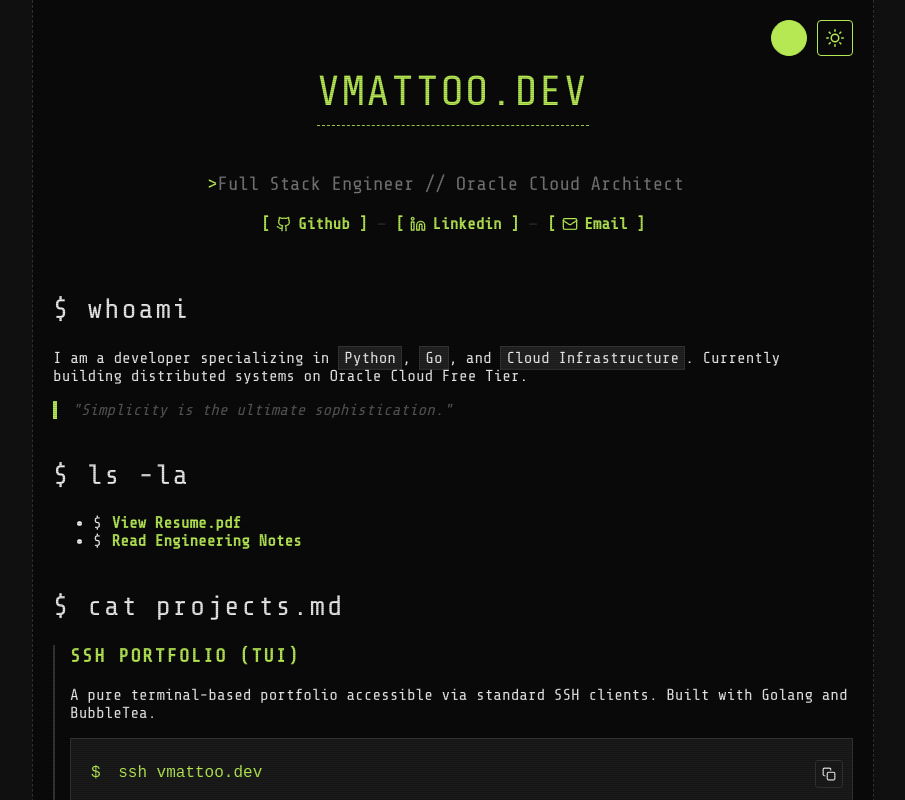
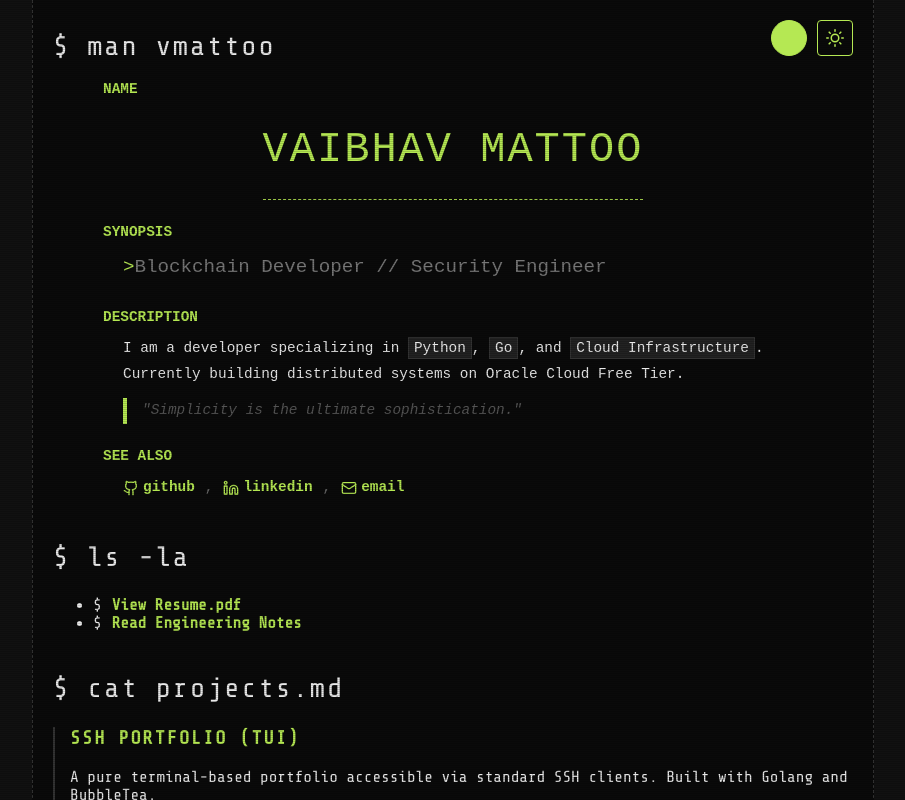
Before and after one commit to vaibhav-mattoo/website, a React (Vite) app in the folder frontend/: page / in a window 1280 px wide. Shown: the top 800 px of the page, without its empty margins (187-1092 px from the left). Built offline with nearby package versions, Linux system fonts and the light colour scheme.

Commit message:
frontend: swapped out whoami for man style front page

```diff
--- a/frontend/src/App.jsx
+++ b/frontend/src/App.jsx
@@ -32,75 +32,89 @@ function Home({ theme, accentColor, colorOptions }) {
     setTimeout(() => setServerStatus("Connected: 163.192.101.22 (Oracle Cloud)"), 2000)
   }, [])
 
+  // Icon components
+  const GithubIcon = () => (
+    <svg width="16" height="16" viewBox="0 0 24 24" fill="none" stroke="currentColor" strokeWidth="2" strokeLinecap="round" strokeLinejoin="round" style={{ display: 'inline-block', verticalAlign: 'middle', flexShrink: 0 }}>
+      <path d="M15 22v-4a4.8 4.8 0 0 0-1-3.5c3 0 6-2 6-5.5.08-1.25-.27-2.48-1-3.5.28-1.15.28-2.35 0-3.5 0 0-1 0-3 1.5-2.64-.5-5.36-.5-8 0C6 2 5 2 5 2c-.3 1.15-.3 2.35 0 3.5A5.403 5.403 0 0 0 4 9c0 3.5 3 5.5 6 5.5-.39.49-.68 1.05-.85 1.65-.17.6-.22 1.23-.15 1.85v4"></path>
+      <path d="M9 18c-4.51 2-5-2-7-2"></path>
+    </svg>
+  );
+
+  const LinkedinIcon = () => (
+    <svg width="16" height="16" viewBox="0 0 24 24" fill="none" stroke="currentColor" strokeWidth="2" strokeLinecap="round" strokeLinejoin="round" style={{ display: 'inline-block', verticalAlign: 'middle', flexShrink: 0 }}>
+      <path d="M16 8a6 6 0 0 1 6 6v7h-4v-7a2 2 0 0 0-2-2 2 2 0 0 0-2 2v7h-4v-7a6 6 0 0 1 6-6Z"></path>
+      <rect x="2" y="9" width="4" height="12"></rect>
+      <circle cx="4" cy="4" r="2"></circle>
+    </svg>
+  );
+
+  const EmailIcon = () => (
+    <svg width="16" height="16" viewBox="0 0 24 24" fill="none" stroke="currentColor" strokeWidth="2" strokeLinecap="round" strokeLinejoin="round" style={{ display: 'inline-block', verticalAlign: 'middle', flexShrink: 0 }}>
+      <rect x="2" y="4" width="20" height="16" rx="2"></rect>
+      <path d="m22 7-8.97 5.7a1.94 1.94 0 0 1-2.06 0L2 7"></path>
+    </svg>
+  );
+
   return (
     <>
-      <header style={{ marginBottom: '60px', textAlign: 'center' }}>
-        <h1 className="glitch" data-text="vmattoo.dev">vmattoo.dev</h1>
+      <main>
+        <section style={{ marginTop: '-50px' }}>
+          <h2 style={{ textTransform: 'none', marginBottom: '15px' }}>$ man vmattoo</h2>
 
-        <p style={{ color: '#777', fontSize: '1.2rem' }}>
-          <span style={{color: currentColor}}>&gt;</span>
-          <Typewriter text="Full Stack Engineer // Oracle Cloud Architect" delay={30} />
-          <span className="cursor"></span>
-        </p>
+          <div style={{
+            fontFamily: 'monospace',
+            fontSize: '0.9rem',
+            lineHeight: '1.8',
+            marginBottom: '30px',
+            maxWidth: '700px',
+            margin: '0 auto 30px auto'
+          }}>
+            <div style={{ marginBottom: '20px' }}>
+              <strong style={{ color: currentColor }}>NAME</strong>
+              <div style={{ textAlign: 'center', marginTop: '10px' }}>
+                <h1 className="glitch" data-text="Vaibhav Mattoo" style={{ margin: 0, fontSize: '42px', display: 'inline-block', whiteSpace: 'nowrap' }}>Vaibhav Mattoo</h1>
+              </div>
+            </div>
 
-        <div style={{
-          marginTop: '20px',
-          display: 'flex',
-          flexWrap: 'wrap',
-          alignItems: 'center',
-          gap: '10px',
-          justifyContent: 'center'
-        }}>
-          <a href="https://github.com/vaibhav-mattoo" style={{ display: 'inline-flex', alignItems: 'center' }}>
-            <span style={{
-              display: 'inline-flex',
-              alignItems: 'center',
-              gap: '6px',
-              whiteSpace: 'nowrap'
-            }}>[ <svg width="16" height="16" viewBox="0 0 24 24" fill="none" stroke="currentColor" strokeWidth="2" strokeLinecap="round" strokeLinejoin="round" style={{ display: 'inline-block', verticalAlign: 'middle', flexShrink: 0 }}>
-              <path d="M15 22v-4a4.8 4.8 0 0 0-1-3.5c3 0 6-2 6-5.5.08-1.25-.27-2.48-1-3.5.28-1.15.28-2.35 0-3.5 0 0-1 0-3 1.5-2.64-.5-5.36-.5-8 0C6 2 5 2 5 2c-.3 1.15-.3 2.35 0 3.5A5.403 5.403 0 0 0 4 9c0 3.5 3 5.5 6 5.5-.39.49-.68 1.05-.85 1.65-.17.6-.22 1.23-.15 1.85v4"></path>
-              <path d="M9 18c-4.51 2-5-2-7-2"></path>
-            </svg> Github ]</span>
-          </a>
-          <span style={{ color: '#333' }}>—</span>
-          <a href="https://www.linkedin.com/in/vaibhav-mattoo-58068b327/" style={{ display: 'inline-flex', alignItems: 'center' }}>
-            <span style={{
-              display: 'inline-flex',
-              alignItems: 'center',
-              gap: '6px',
-              whiteSpace: 'nowrap'
-            }}>[ <svg width="16" height="16" viewBox="0 0 24 24" fill="none" stroke="currentColor" strokeWidth="2" strokeLinecap="round" strokeLinejoin="round" style={{ display: 'inline-block', verticalAlign: 'middle', flexShrink: 0 }}>
-              <path d="M16 8a6 6 0 0 1 6 6v7h-4v-7a2 2 0 0 0-2-2 2 2 0 0 0-2 2v7h-4v-7a6 6 0 0 1 6-6Z"></path>
-              <rect x="2" y="9" width="4" height="12"></rect>
-              <circle cx="4" cy="4" r="2"></circle>
-            </svg> Linkedin ]</span>
-          </a>
-          <span style={{ color: '#333' }}>—</span>
-          <a href="mailto:vmattoo2@illinois.edu" style={{ display: 'inline-flex', alignItems: 'center' }}>
-            <span style={{
-              display: 'inline-flex',
-              alignItems: 'center',
-              gap: '6px',
-              whiteSpace: 'nowrap'
-            }}>[ <svg width="16" height="16" viewBox="0 0 24 24" fill="none" stroke="currentColor" strokeWidth="2" strokeLinecap="round" strokeLinejoin="round" style={{ display: 'inline-block', verticalAlign: 'middle', flexShrink: 0 }}>
-              <rect x="2" y="4" width="20" height="16" rx="2"></rect>
-              <path d="m22 7-8.97 5.7a1.94 1.94 0 0 1-2.06 0L2 7"></path>
-            </svg> Email ]</span>
-          </a>
-        </div>
-      </header>
+            <div style={{ marginBottom: '20px' }}>
+              <strong style={{ color: currentColor }}>SYNOPSIS</strong>
+              <div style={{ marginLeft: '20px', marginTop: '5px', fontSize: '1.2rem' }}>
+                <p style={{ color: '#777', margin: 0 }}>
+                  <span style={{color: currentColor}}>&gt;</span>
+                  <Typewriter text="Blockchain Developer // Security Engineer" delay={30} />
+                  <span className="cursor"></span>
+                </p>
+              </div>
+            </div>
 
-      <main>
+            <div style={{ marginBottom: '20px' }}>
+              <strong style={{ color: currentColor }}>DESCRIPTION</strong>
+              <div style={{ marginLeft: '20px', marginTop: '5px' }}>
+                I am a developer specializing in <code>Python</code>, <code>Go</code>, and <code>Cloud Infrastructure</code>.
+                Currently building distributed systems on Oracle Cloud Free Tier.
+              </div>
+              <blockquote style={{ marginLeft: '20px', marginTop: '10px' }}>
+                "Simplicity is the ultimate sophistication."
+              </blockquote>
+            </div>
 
-        <section>
-          <h2 style={{ textTransform: 'none' }}>$ whoami</h2>
-          <p>
-            I am a developer specializing in <code>Python</code>, <code>Go</code>, and <code>Cloud Infrastructure</code>.
-            Currently building distributed systems on Oracle Cloud Free Tier.
-          </p>
-          <blockquote>
-            "Simplicity is the ultimate sophistication."
-          </blockquote>
+            <div>
+              <strong style={{ color: currentColor }}>SEE ALSO</strong>
+              <div style={{ marginLeft: '20px', marginTop: '5px', display: 'flex', flexWrap: 'wrap', gap: '10px', alignItems: 'center' }}>
+                <a href="https://github.com/vaibhav-mattoo" style={{ color: currentColor, display: 'inline-flex', alignItems: 'center', gap: '4px' }}>
+                  <GithubIcon /> github
+                </a>
+                <span style={{ color: '#666' }}>,</span>
+                <a href="https://www.linkedin.com/in/vaibhav-mattoo-58068b327/" style={{ color: currentColor, display: 'inline-flex', alignItems: 'center', gap: '4px' }}>
+                  <LinkedinIcon /> linkedin
+                </a>
+                <span style={{ color: '#666' }}>,</span>
+                <a href="mailto:vmattoo2@illinois.edu" style={{ color: currentColor, display: 'inline-flex', alignItems: 'center', gap: '4px' }}>
+                  <EmailIcon /> email
+                </a>
+              </div>
+            </div>
+          </div>
         </section>
 
         <section>
```
